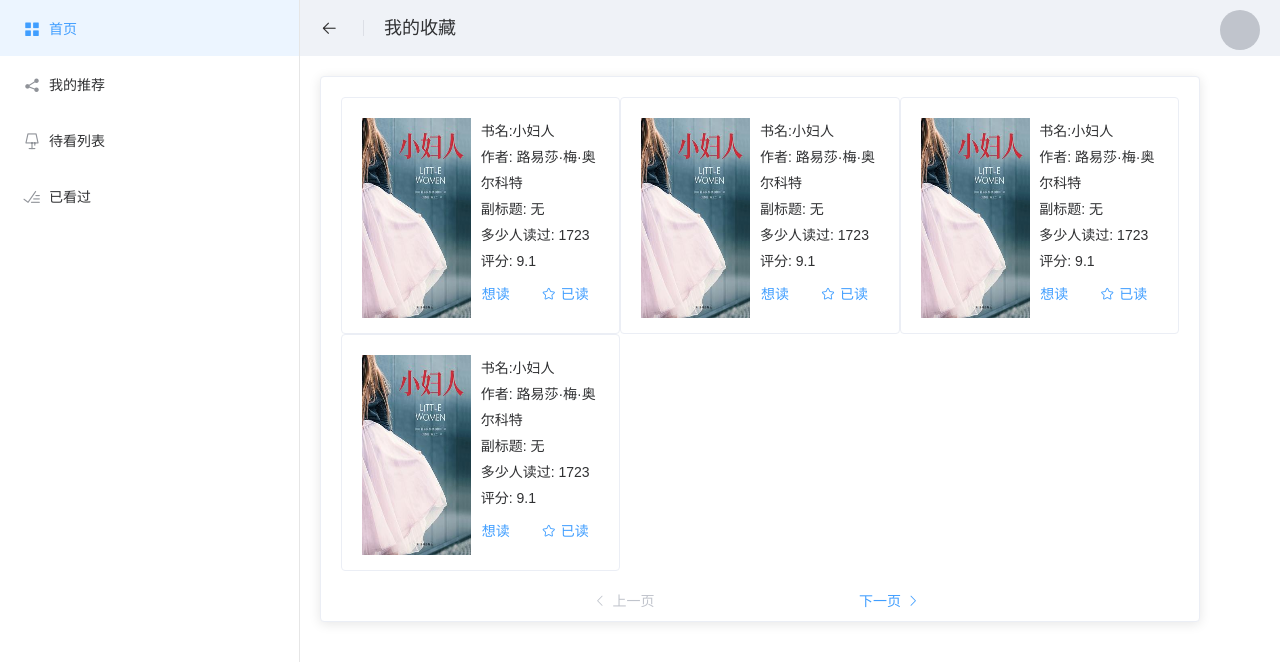
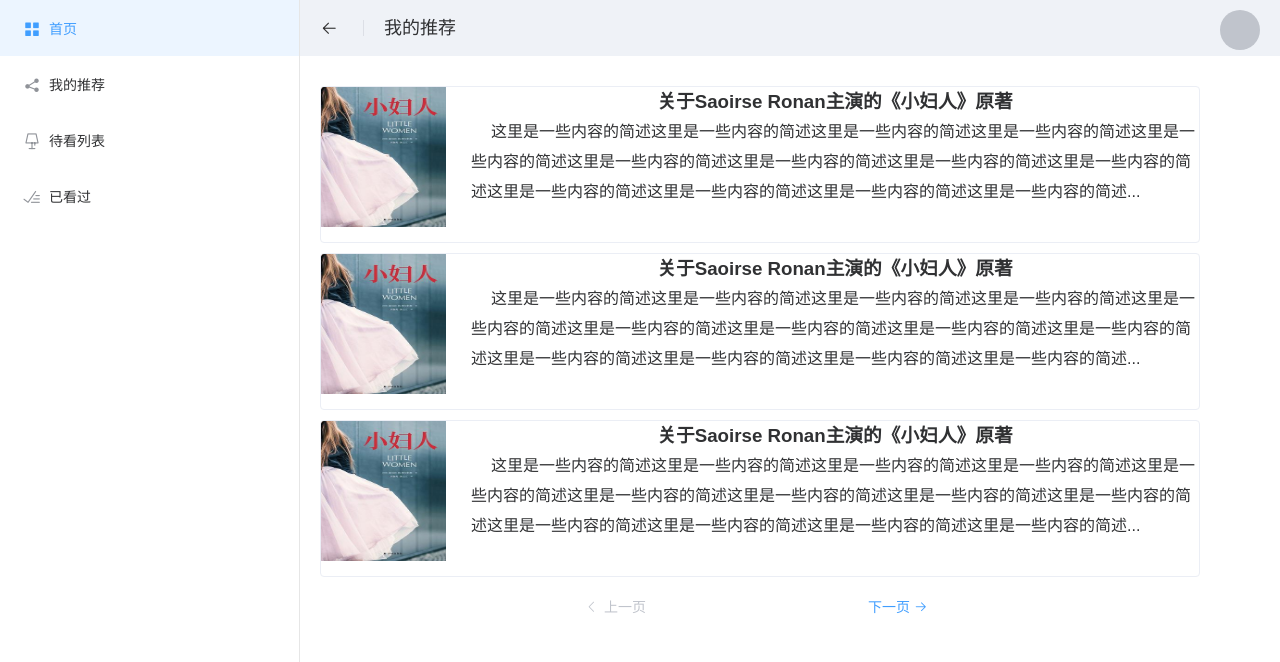
Before and after one commit to ccjr1120/book_recommendation_ui, a Vue app: page /recommend in a window 1280 px wide. Shown: the top 662 px of the page. Built offline with nearby package versions, Linux system fonts and the light colour scheme.

Commit message:
修改了我的推荐(上次错误的将其称为我的收藏)页面视图，使其不与书籍推荐页面太过相像

```diff
--- a/src/components/BookCard.vue
+++ b/src/components/BookCard.vue
@@ -1,5 +1,5 @@
 <template>
-  <el-card shadow="hover">
+  <el-card shadow="hover" :body-style="{ padding: '0px' }">
     <div>
       <div style="float:left;width:46%">
         <img
@@ -7,7 +7,7 @@
         title="点击查看详情"
         :alt="book.name"
         rel="v:photo"
-        style="width: 100%;height: 200px;"
+        style="width: 100%;height: 100%;"
         />
       </div>
       <div class="book_describe">
@@ -15,6 +15,7 @@
         <br />作者: {{book.author}}
         <br />副标题: {{book.subtitle}}
         <br />多少人读过: {{book.fans}}
+        <br/>多少人想读:{{book.reFans}}
         <br />评分: {{book.rank}}
         <br />
         <el-button type="text" plain>想读</el-button>
--- a/src/views/Home.vue
+++ b/src/views/Home.vue
@@ -49,6 +49,7 @@
         subtitle: "无",
         author: "路易莎·梅·奥尔科特",
         fans: 1723,
+        reFans:19999,
         rank: 9.1
       }
     };
--- a/src/views/Recommend.vue
+++ b/src/views/Recommend.vue
@@ -2,49 +2,61 @@
   <div class="fillcontain">
     <PageHeader v-bind:pageInfo="pageInfo"></PageHeader>
     <el-main>
-      <el-card class="box-card">
-        <el-row>
-          <el-col :span="8" v-for="o in 4" :key="o">
-            <BookCard v-bind:book="book"></BookCard>
-          </el-col>
-        </el-row>
+      <div style="padding-top:10px;" v-for="i in 3" :key="i">
+        <el-card shadow="hover" :body-style="{ padding: '0px' }">
+          <div>
+            <div style="float:left;">
+              <img
+                :src="require('../assets/little_women.jpg')"
+                title="点击查看详情"
+                :alt="comment.bookName"
+                rel="v:photo"
+                style="width: 125px;height: 140px;"
+              />
+            </div>
+            <div style="padding-left:150px;line-height:30px">
+              <h1 style="text-align:center;">{{comment.title}}</h1>
+              <span style="padding-left:20px;">{{comment.contentBrief}}</span>
+            </div>
+          </div>
+        </el-card>
+      </div>
+      <div>
         <div style="padding-left:30%;padding-top:10px;">
           <div style="float:left">
             <el-button v-if="pageNumber == 0" type="text" disabled icon="el-icon-arrow-left">上一页</el-button>
             <el-button v-else @click="pageNumber-=1" type="text" icon="el-icon-arrow-left">上一页</el-button>
           </div>
           <div style="padding-right:44%;float:right">
-            <el-button @click="pageNumber+=1" type="text">下一页<i class="el-icon-arrow-right el-icon--right"></i></el-button>
+            <el-button @click="pageNumber+=1" type="text">
+              下一页
+              <i class="el-icon-right"></i>
+            </el-button>
           </div>
         </div>
-      </el-card>
+      </div>
     </el-main>
   </div>
 </template>
 
 <script>
-import BookCard from "../components/BookCard";
 export default {
   data() {
     return {
       pageInfo: {
-        name: "我的收藏",
+        name: "我的推荐",
         parent: "home"
       },
       bookListMode: "0",
       localBookImg: require("../assets/little_women.jpg"),
       pageNumber: 0,
-      book: {
-        name: "小妇人",
-        subtitle: "无",
-        author: "路易莎·梅·奥尔科特",
-        fans: 1723,
-        rank: 9.1
+      comment: {
+        bookName: "小妇人",
+        title: "关于Saoirse Ronan主演的《小妇人》原著",
+        contentBrief:
+          "这里是一些内容的简述这里是一些内容的简述这里是一些内容的简述这里是一些内容的简述这里是一些内容的简述这里是一些内容的简述这里是一些内容的简述这里是一些内容的简述这里是一些内容的简述这里是一些内容的简述这里是一些内容的简述这里是一些内容的简述这里是一些内容的简述..."
       }
     };
-  },
-  components:{
-      BookCard
   }
 };
 </script>
```
